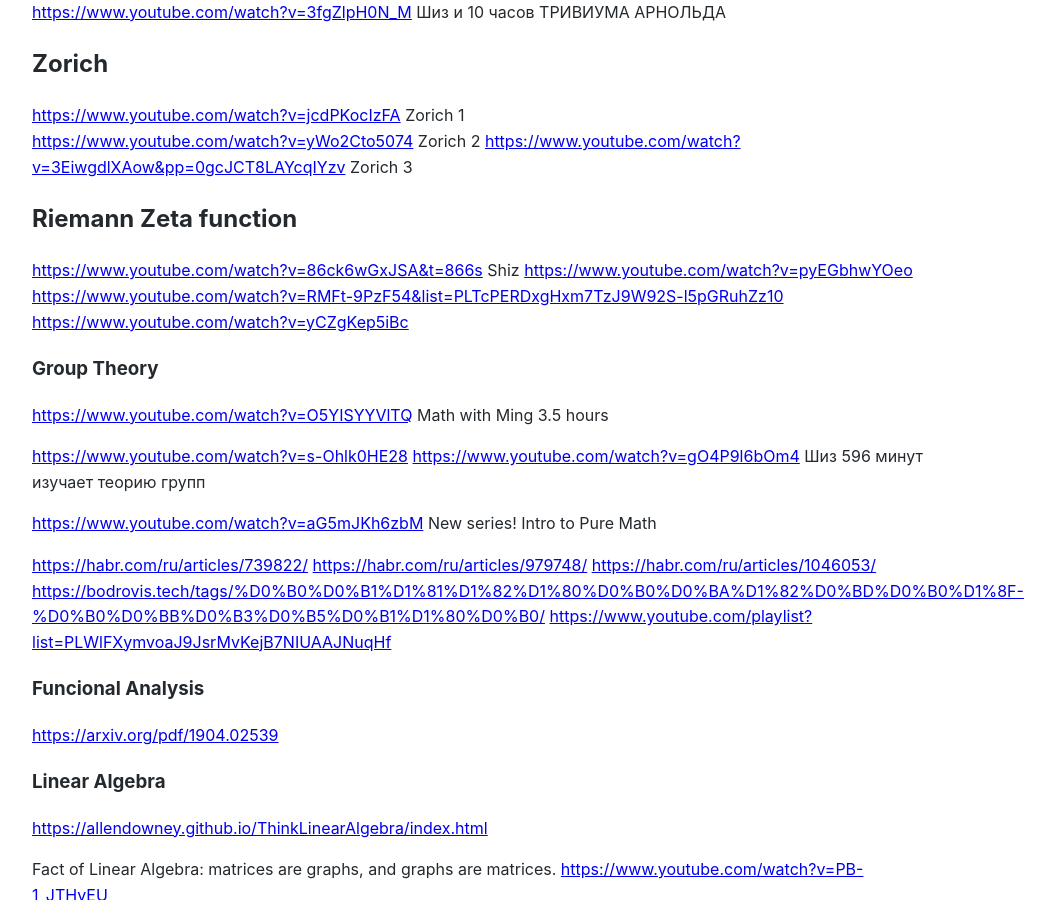
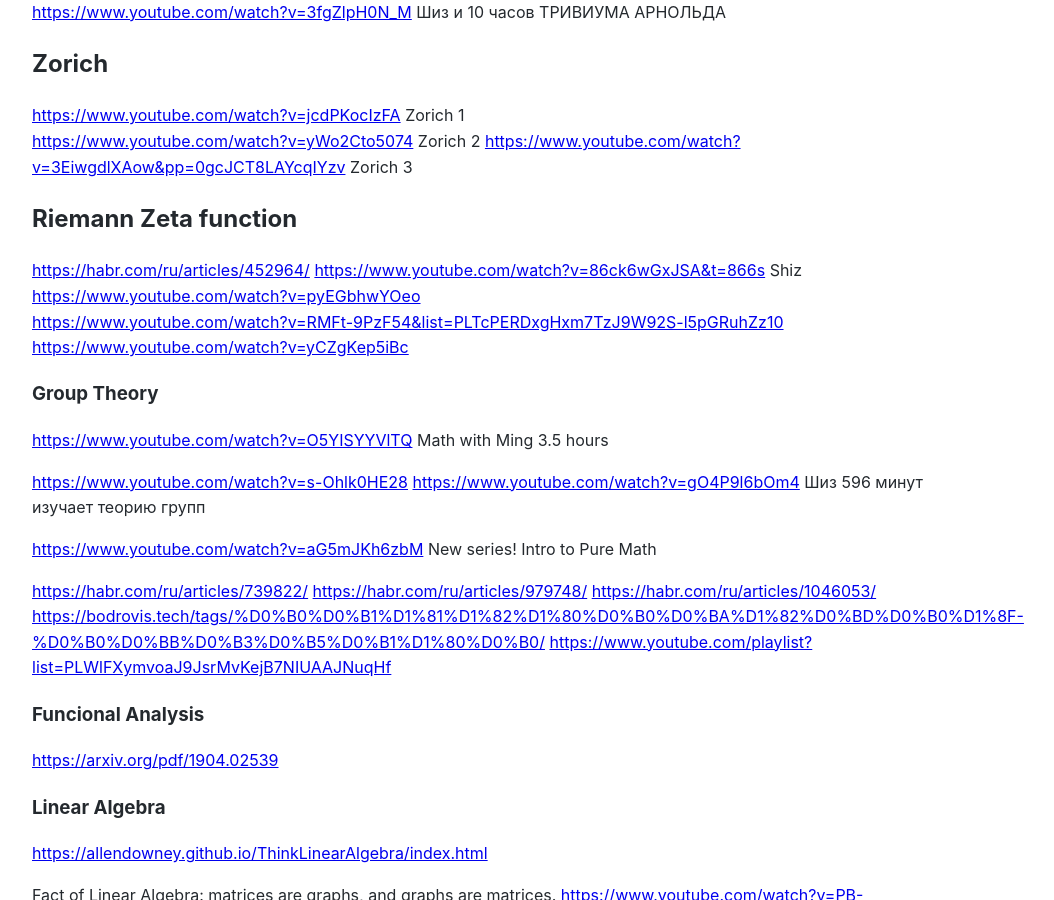
Before and after one commit to Michael-Lubinsky/michael-lubinsky.github.com, a Jekyll site: the page built from math/math.md, in a window 1280 px wide and 900 px high, scrolled down 1920 px. Shown: the whole window, without its empty margins (158-1212 px from the left). Built offline with Jekyll 4.4.1, drawn with Linux system fonts in a browser that asks for light colours; our own code applies the rules of GitHub Pages for plain Markdown files.

Commit message:
Update math.md

```diff
--- a/math/math.md
+++ b/math/math.md
@@ -83,6 +83,7 @@
 <https://www.youtube.com/watch?v=3EiwgdlXAow&pp=0gcJCT8LAYcqIYzv> Zorich 3
 
 ## Riemann Zeta function
+<https://habr.com/ru/articles/452964/>
 <https://www.youtube.com/watch?v=86ck6wGxJSA&t=866s> Shiz
 <https://www.youtube.com/watch?v=pyEGbhwYOeo>
 <https://www.youtube.com/watch?v=RMFt-9PzF54&list=PLTcPERDxgHxm7TzJ9W92S-l5pGRuhZz10>
```
